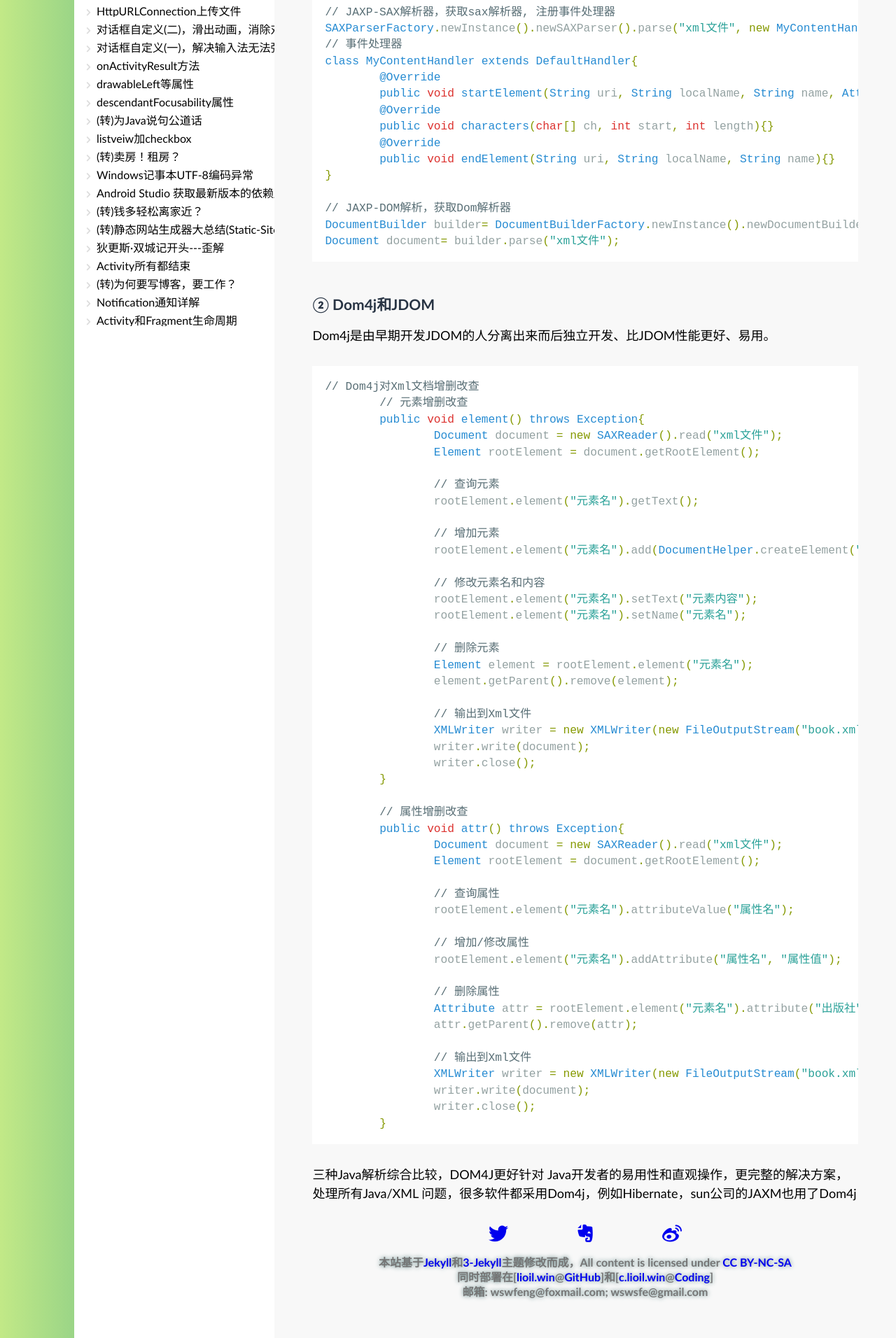
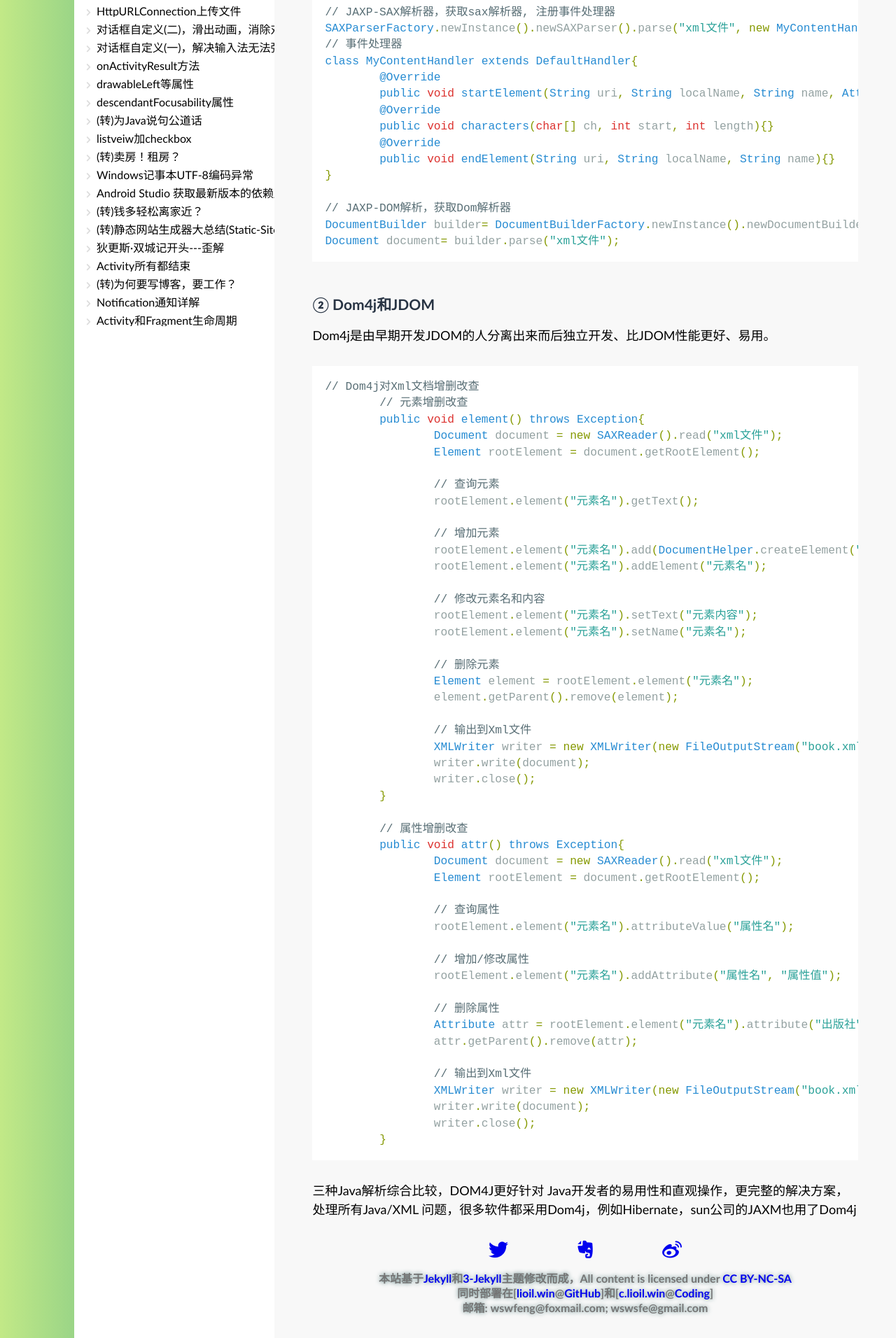
Before and after one commit to lioilwin/lioilwin.github.io, a Jekyll site: the page built from _posts/2017-1-8-SAX-DOM-JAXP-JDOM-DOM4J.md, in a window 1280 px wide. Shown: the part 726-2638 px from the top of the page at 70% size. Built offline with Jekyll 4.4.1, drawn with Linux system fonts in a browser that asks for light colours; some web fonts are replaced; comment, search, counter and statistics services are not loaded.

Commit message:
Signed-off-by: life <life>

```diff
--- a/_posts/2017-1-8-SAX-DOM-JAXP-JDOM-DOM4J.md
+++ b/_posts/2017-1-8-SAX-DOM-JAXP-JDOM-DOM4J.md
@@ -48,6 +48,7 @@ Dom4j是由早期开发JDOM的人分离出来而后独立开发、比JDOM性能
 
 		// 增加元素
 		rootElement.element("元素名").add(DocumentHelper.createElement("元素名"));
+		rootElement.element("元素名").addElement("元素名");
 
 		// 修改元素名和内容
 		rootElement.element("元素名").setText("元素内容");
```
